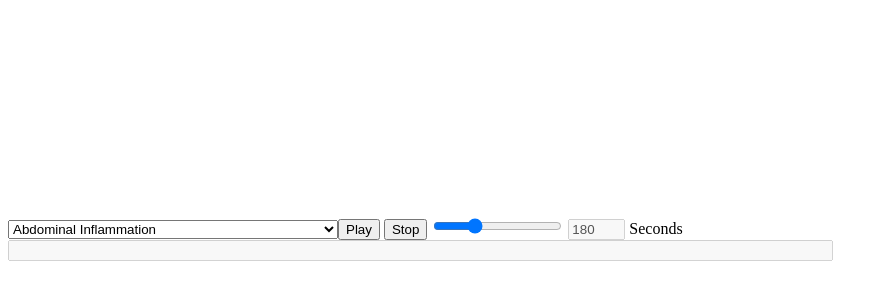
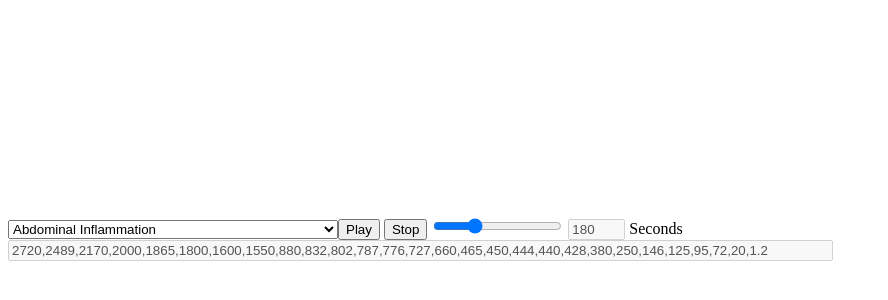
Before and after one commit to tomcruise81/tomcruise81.github.io, a plain HTML site: page cafl-player/index.html in a window 1280 px wide. Shown: the part 392-692 px from the top of the page, without its empty margins (0-888 px from the left). Drawn offline with Linux system fonts and the light colour scheme.

Commit message:
Update index.html

```diff
--- a/cafl-player/index.html
+++ b/cafl-player/index.html
@@ -148,8 +148,6 @@
     function initializeCanvas() {
         canvas.height = 0.75 * window.innerHeight;
         canvas.width = window.innerWidth;
-        presets.dispatchEvent(new Event('change'));
-        seconds.dispatchEvent(new Event('change'));
     }
 
     function initializePresets() {
@@ -167,6 +165,8 @@
                         presets.appendChild(option);
                     }
                 });
+                presets.dispatchEvent(new Event('change'));
+                seconds.dispatchEvent(new Event('change'));
             }
         };
         xhttp.open("GET", "cafl.json", true);
```
